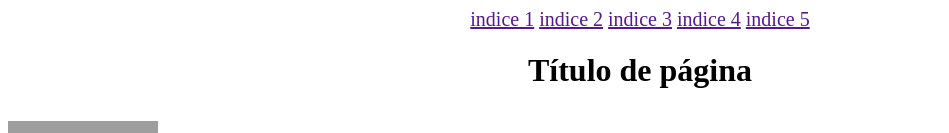
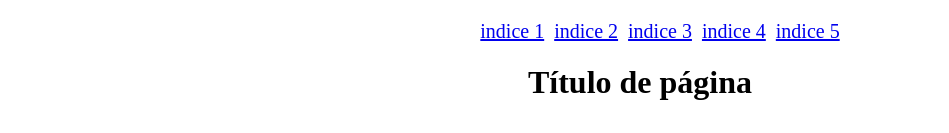
Before and after one commit to EMMMED/development, a plain HTML site: page s1html/index.html in a window 1280 px wide. Shown: the top 133 px of the page, without its empty margins (0-949 px from the left). Drawn offline with Linux system fonts and the light colour scheme; grey boxes are pictures that could not be loaded.

Commit message:
actualizacion 1

```diff
--- a/s1html/index.html
+++ b/s1html/index.html
@@ -10,14 +10,16 @@
 <body>
     <header>
         <nav class="nav-bar">
-            <a href="" class="nav-items">indice 1</a>
-            <a href="" class="nav-items">indice 2</a>
-            <a href="" class="nav-items">indice 3</a>
-            <a href="" class="nav-items">indice 4</a>
-            <a href="" class="nav-items">indice 5</a>
+            <ul class="nav-container">
+                <li class="nav-items"><a href="#">indice 1</a></li>
+                <li class="nav-items"><a href="#">indice 2</a></li>
+                <li class="nav-items"><a href="#">indice 3</a></li>
+                <li class="nav-items"><a href="#">indice 4</a></li>
+                <li class="nav-items"><a href="#">indice 5</a></li>
+            </ul>
         </nav>
+        <h1 class="tittle">Título de página</h1>
     </header>
-    <h1 class="tittle">Título de página</h1>
     <main>
         <section class="cards-container">
             <article class="card">
--- a/s1html/style.css
+++ b/s1html/style.css
@@ -1,3 +1,16 @@
+.nav-container{
+    display: flex;
+    flex-flow: row;
+    justify-content: center;
+    list-style-type: none;
+    gap:10px;
+}
+
+.nav-items{
+    text-decoration: none;
+    justify-content: center;
+}
+
 .nav-bar{
     text-align: center;
     font-size: 20px;
```
